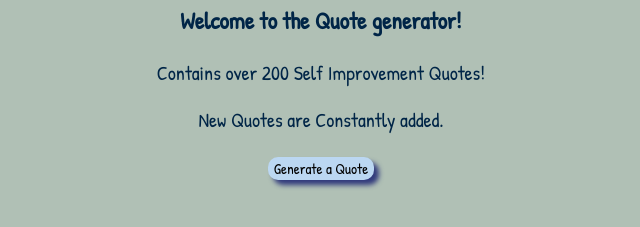
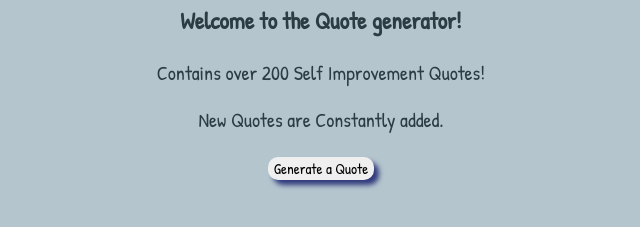
Before and after one commit to Swiftsaa/Quote-Generator-V2, a plain HTML site: page index.html in a window 1280 px wide. Shown: the part 103-330 px from the top of the page, without its empty margins (319-959 px from the left). Drawn offline with Linux system fonts and the light colour scheme.

Commit message:
style.css

```diff
--- a/style.css
+++ b/style.css
@@ -8,8 +8,8 @@ html {
   width: 100%;
   font-family: PatrickHand;
   font-size: 20px;
-  color: #002547;
-  background-color: #b0c0b5;
+  color: #2b3d43;
+  background-color: #b4c5ce;
   text-align: center;
 }
 
@@ -26,6 +26,7 @@ h1, .advice {
 
 .button {
   border-radius: 10px;
+  border: none
   background-color: #bbd7f2;
   box-shadow: 5px 5px 5px #313a7c;
   border: none;
```
